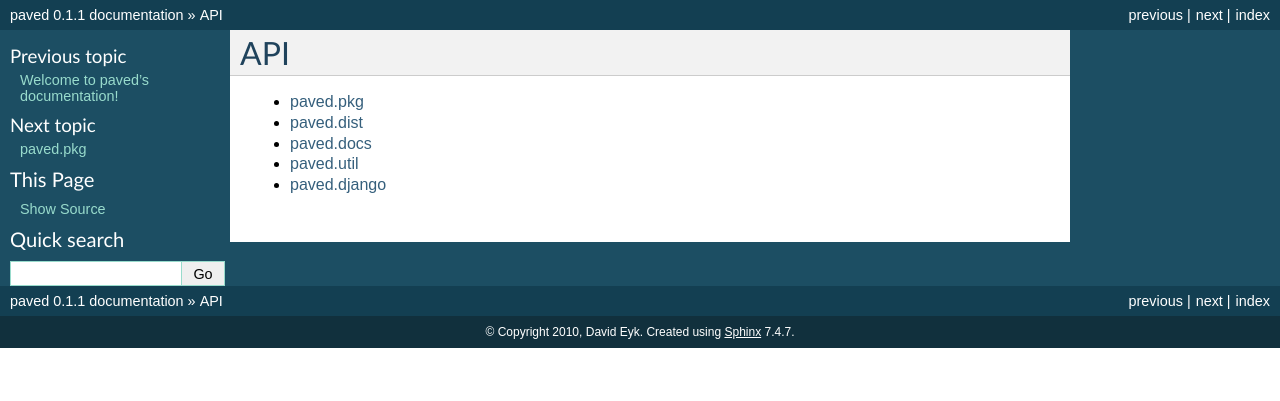
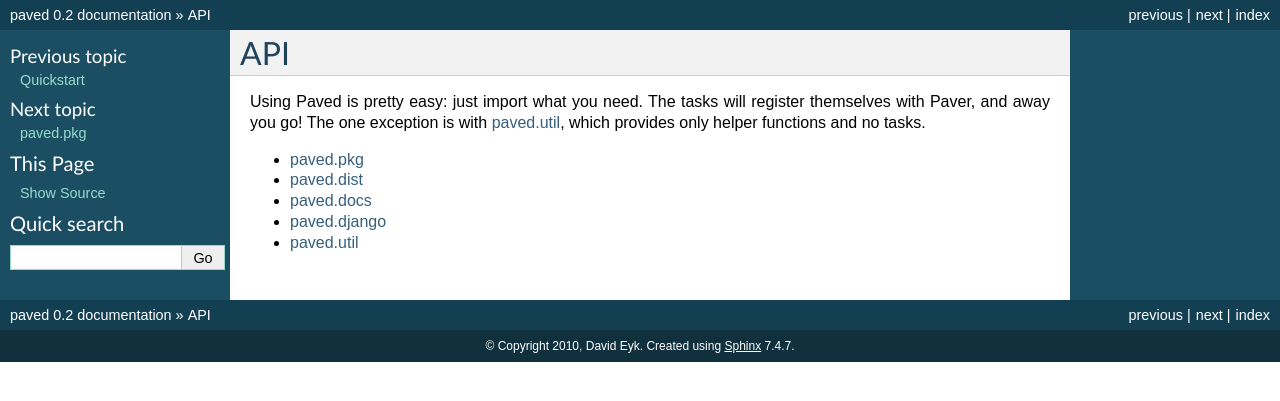
Before and after one commit to eykd/paved, a Sphinx documentation site: the page built from docs/api.rst, in a window 1280 px wide. Shown: the top 401 px of the page. Built offline with Sphinx 7.4.7, drawn with Linux system fonts in a browser that asks for light colours.

```diff
--- a/CHANGES.txt
+++ b/CHANGES.txt
@@ -1,2 +1,5 @@
+v0.2, 2010-11-10 -- Some new tasks, improved docs. Even more self-hosting!
+
+v0.1.1, 2010-11-09 -- Added files necessary for distribution!
+
 v0.1, 2010-11-09 -- Initial release.
-v0.1.1, 2010-11-09 -- Added files necessary for distribution!
--- a/docs/api.rst
+++ b/docs/api.rst
@@ -1,5 +1,10 @@
 API
 ===
+
+Using Paved is pretty easy: just import what you need. The tasks will
+register themselves with Paver, and away you go! The one exception is
+with :doc:`paved.util </api.paved.util>`, which provides only helper
+functions and no tasks.
 
 .. toctree::
    :maxdepth: 2
@@ -7,5 +12,5 @@ API
    api.paved.pkg
    api.paved.dist
    api.paved.docs
+   api.paved.django
    api.paved.util
-   api.paved.django
--- a/docs/conf.py
+++ b/docs/conf.py
@@ -76,9 +76,9 @@ copyright = u'2010, David Eyk'
 # built documents.
 #
 # The short X.Y version.
-version = '0.1'
+version = '0.2'
 # The full version, including alpha/beta/rc tags.
-release = '0.1.1'
+release = '0.2'
 
 # The language for content autogenerated by Sphinx. Refer to documentation
 # for a list of supported languages.
--- a/docs/index.rst
+++ b/docs/index.rst
@@ -6,11 +6,14 @@
 Welcome to paved's documentation!
 =================================
 
+Paved is a set of common tasks and helpers for quickly setting up a Paver-based project.
+
 Contents:
 
 .. toctree::
    :maxdepth: 2
 
+   quickstart
    api
 
 Indices and tables
--- a/pavement.py
+++ b/pavement.py
@@ -25,7 +25,7 @@ options.paved.docs.rsync_location = 'eykd.net:webapps/net_eykd_worlds__static/pa
 
 setup(
     name = "Paved",
-    version = "0.1.1",
+    version = "0.2",
     url = "https://github.com/eykd/paved",
     download_url = "http://pypi.python.org/pypi/Paved/",
     author = "David Eyk",
```
Also changed, not shown: docs/quickstart.rst (added, +47 -0 lines), 3 other files.
